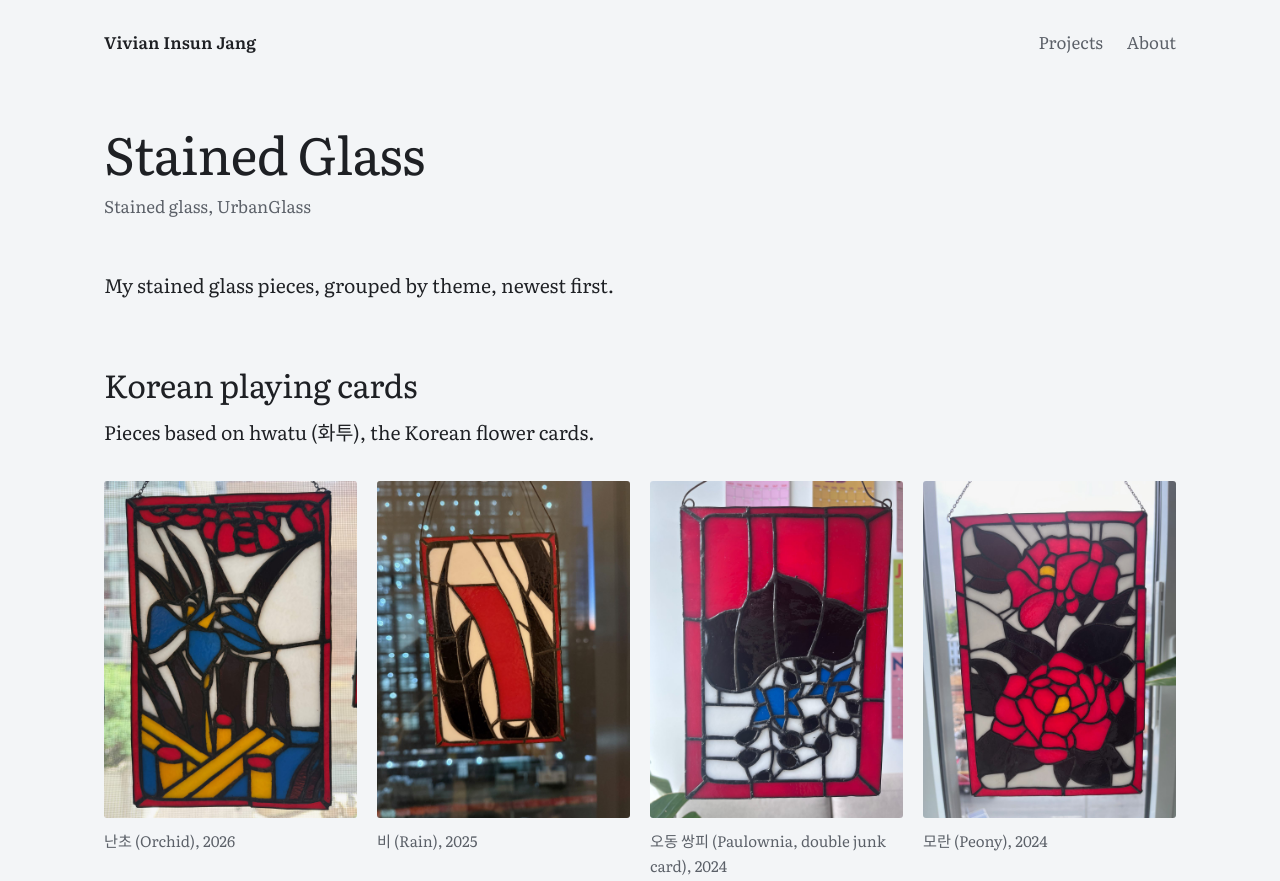
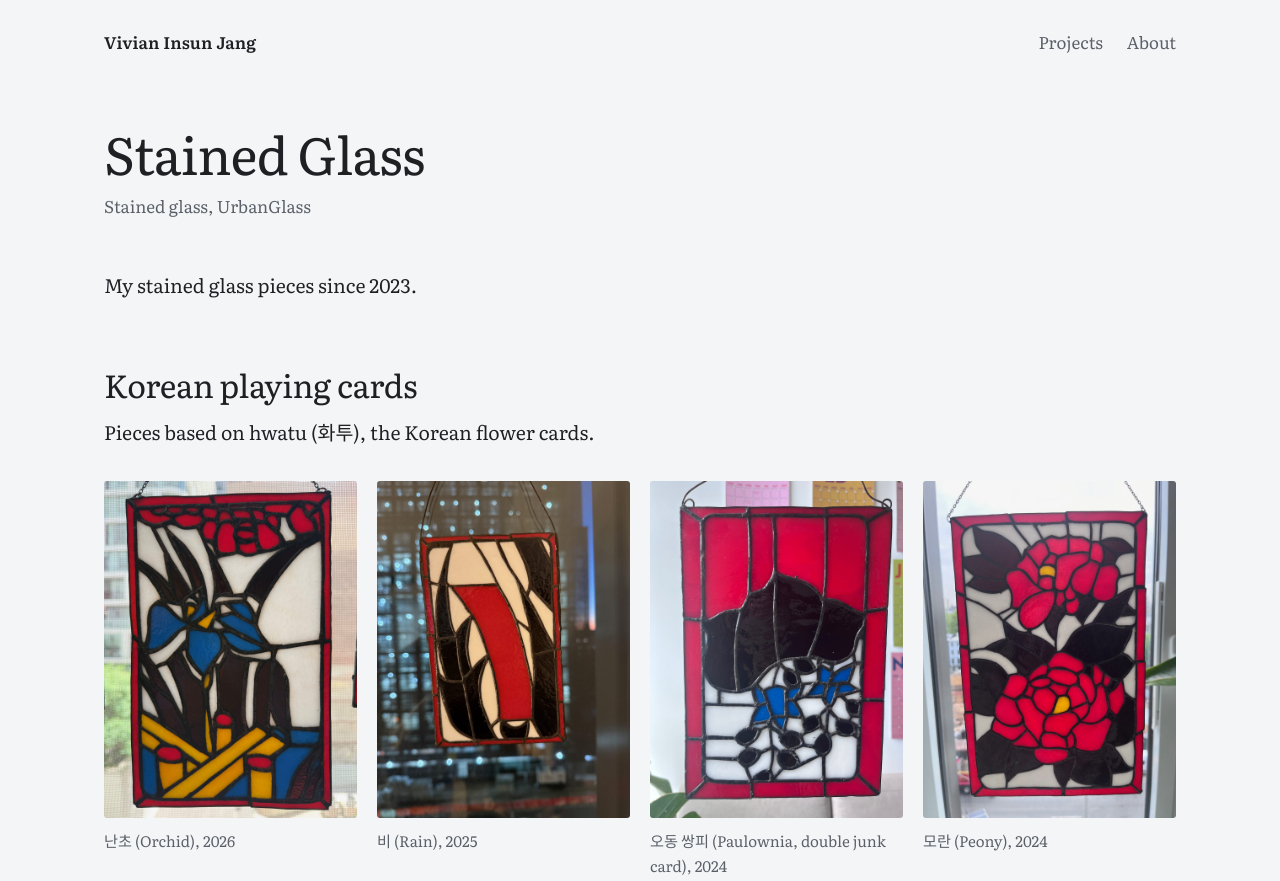
Before and after one commit to vivianjanginsun/vivianjanginsun.github.io, a plain HTML site: page projects/stained-glass.html in a window 1280 px wide. Shown: the top 881 px of the page. Drawn offline with Linux system fonts and the light colour scheme.

Commit message:
Stained glass: new intro line
Co-Authored-By: Claude Opus 5.5 <noreply@anthropic.com>
Claude-Session: https://claude.ai/code/session_01KejyTMUFv3C1Ncw7AGnn1u

```diff
--- a/projects/stained-glass.html
+++ b/projects/stained-glass.html
@@ -28,7 +28,7 @@
     <p class="tags">Stained glass, UrbanGlass</p>
   </header>
   <div class="story">
-<p>My stained glass pieces, grouped by theme, newest first.</p>
+<p>My stained glass pieces since 2023.</p>
 <h2>Korean playing cards</h2>
 <p>Pieces based on hwatu (화투), the Korean flower cards.</p>
 <div class="gallery"><figure><img src="../images/stainedglass/hwatu-iris.jpg" alt="Hwatu card with blue irises over a yellow plank bridge" loading="lazy"><figcaption>난초 (Orchid), 2026</figcaption></figure><figure><img src="../images/stainedglass/hwatu-ribbon.jpg" alt="Hwatu card with a red ribbon" loading="lazy"><figcaption>비 (Rain), 2025</figcaption></figure><figure><img src="../images/stainedglass/hwatu-2024.jpg" alt="Hwatu 오동 쌍피 card: paulownia leaves under a red sky" loading="lazy"><figcaption>오동 쌍피 (Paulownia, double junk card), 2024</figcaption></figure><figure><img src="../images/stainedglass/hwatu-peony.jpg" alt="Hwatu card with two red peonies" loading="lazy"><figcaption>모란 (Peony), 2024</figcaption></figure><figure><img src="../images/stainedglass/hwatu-moon.jpg" alt="Hwatu card with a white full moon over a black hill, marked 光" loading="lazy"><figcaption>공산 (Empty Mountain), 2023</figcaption></figure></div>
```
